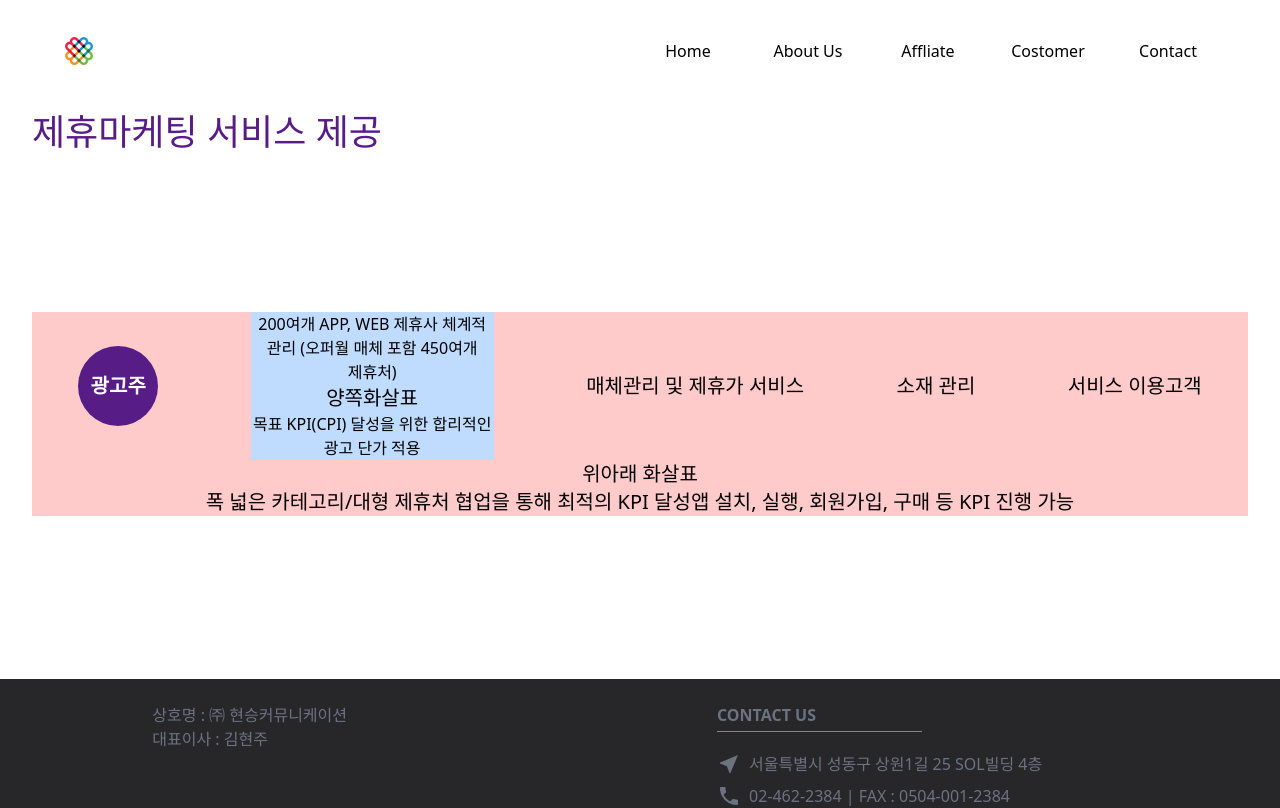
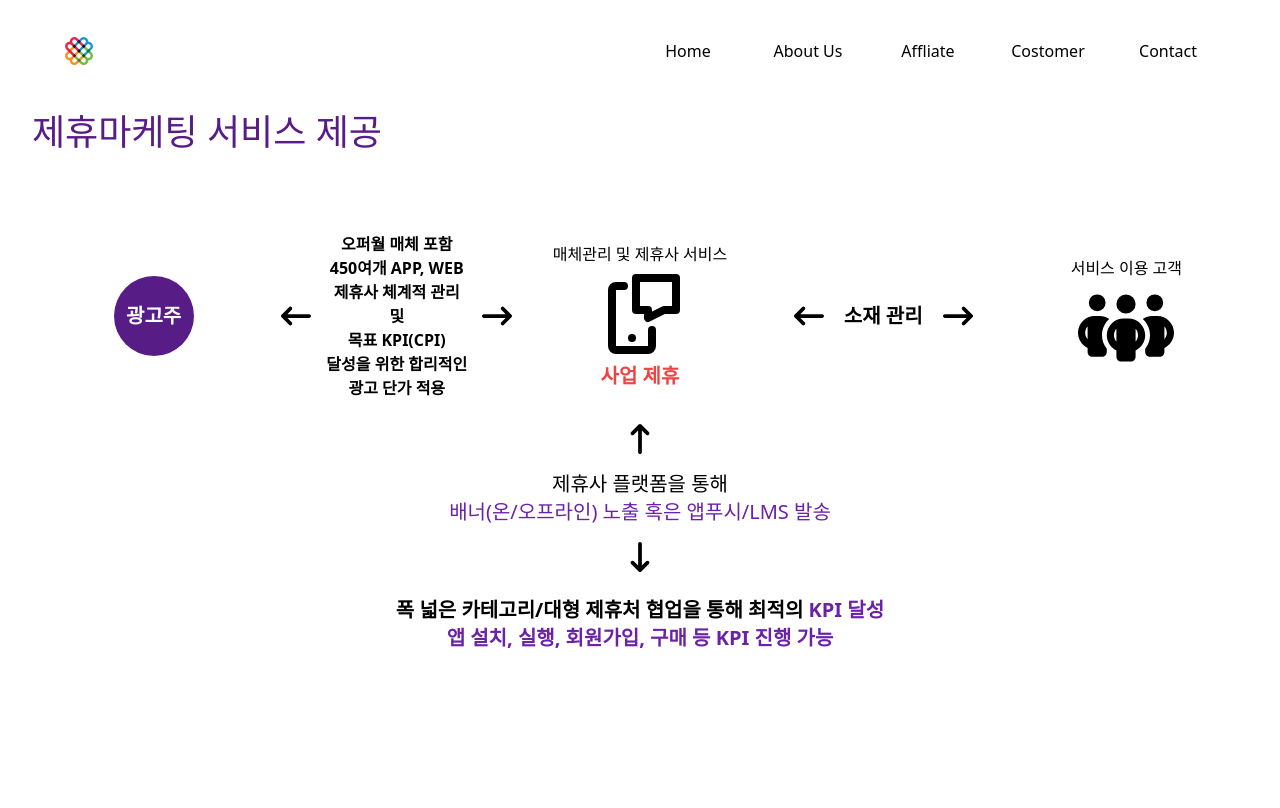
Before and after one commit to gksehfapd/hsadtech, a Next.js app: page /affliate in a window 1280 px wide. Shown: the top 808 px of the page. Built offline with nearby package versions, Linux system fonts and the light colour scheme.

Commit message:
feat: affliate - PC

```diff
--- a/pages/affliate.tsx
+++ b/pages/affliate.tsx
@@ -1,37 +1,70 @@
 import Layout from '@/components/layout'
-import Link from 'next/link'
+import { FaPeopleGroup } from 'react-icons/fa6'
+import { FaArrowLeftLong } from 'react-icons/fa6'
+import { FaArrowRightLong } from 'react-icons/fa6'
+import { FaArrowUpLong } from 'react-icons/fa6'
+import { FaArrowDownLong } from 'react-icons/fa6'
+import { TbDeviceMobileMessage } from 'react-icons/tb'
 
 export default function Affliate() {
 	return (
 		<div>
 			<Layout className="p-8">
-				<div className="flex flex-col pb-20 max-md:pb-10">
-					<span className="text-4xl items-center text-purple-900 pb-40">
+				<div className="flex flex-col pb-20 max-md:pb-10 break-keep">
+					<span className="text-4xl items-center text-purple-900 pb-20">
 						제휴마케팅 서비스 제공
 					</span>
-					<div className="flex flex-col text-xl bg-red-200 items-center w-full">
+					<div className="flex flex-col text-xl items-center w-full  text-center">
 						<div className="flex justify-around items-center w-full">
-							<div className="w-20 h-20 flex justify-center items-center rounded-full bg-purple-900 text-white">
-								<b>광고주</b>
+							<div className="w-1/5 flex items-center justify-center">
+								<div className="w-20 h-20 flex justify-center items-center rounded-full bg-purple-900 text-white">
+									<b>광고주</b>
+								</div>
 							</div>
-							<div className="w-1/5 flex flex-col bg-blue-200 justify-center items-center">
-								<span className="text-base break-keep flex text-center">
-									200여개 APP, WEB 제휴사 체계적 관리 (오퍼월 매체 포함 450여개
-									제휴처)
-								</span>
-								<div>양쪽화살표</div>
-								<span className="text-base break-keep flex text-center">
-									목표 KPI(CPI) 달성을 위한 합리적인 광고 단가 적용
+							<div className="flex justify-around items-center w-1/5">
+								<FaArrowLeftLong className="text-3xl" />
+								<div className="w-3/5 flex flex-col items-center justify-center text-base text-center font-bold">
+									<span>
+										오퍼월 매체 포함 450여개 APP, WEB 제휴사 체계적 관리
+									</span>
+									<span>및</span>
+									<span>목표 KPI(CPI) 달성을 위한 합리적인 광고 단가 적용</span>
+								</div>
+								<FaArrowRightLong className="text-3xl" />
+							</div>
+							<div className="w-1/5 flex flex-col justify-center items-center">
+								<span className="text-base">매체관리 및 제휴사 서비스</span>
+								<TbDeviceMobileMessage className="text-8xl" />
+								<span className="text-red-500 font-bold">사업 제휴</span>
+							</div>
+							<div className="flex justify-center items-center w-1/5">
+								<FaArrowLeftLong className="text-3xl" />
+								<span className="font-bold px-5 flex text-center">소재 관리</span>
+								<FaArrowRightLong className="text-3xl" />
+							</div>
+							<div className="flex flex-col justify-center items-center w-1/5">
+								<span className="text-base">서비스 이용 고객</span>
+								<FaPeopleGroup className="text-8xl" />
+							</div>
+						</div>
+						<div className="py-6 flex flex-col justify-center items-center">
+							<FaArrowUpLong className="text-3xl" />
+							<div className="py-4 flex flex-col justify-center items-center">
+								<span>제휴사 플랫폼을 통해 </span>
+								<span className="text-purple-800">
+									배너(온/오프라인) 노출 혹은 앱푸시/LMS 발송
 								</span>
 							</div>
-							<div>매체관리 및 제휴가 서비스</div>
-							<div>소재 관리</div>
-							<div>서비스 이용고객</div>
+							<FaArrowDownLong className="text-3xl" />
 						</div>
-						<div>위아래 화살표</div>
-						<div>
-							<span>폭 넓은 카테고리/대형 제휴처 협업을 통해 최적의 KPI 달성</span>
-							<span>앱 설치, 실행, 회원가입, 구매 등 KPI 진행 가능</span>
+						<div className="font-bold flex flex-col justify-center items-center">
+							<span>
+								폭 넓은 카테고리/대형 제휴처 협업을 통해 최적의{' '}
+								<span className="text-purple-800">KPI 달성</span>
+							</span>
+							<span className="text-purple-800">
+								앱 설치, 실행, 회원가입, 구매 등 KPI 진행 가능
+							</span>
 						</div>
 					</div>
 				</div>
```
